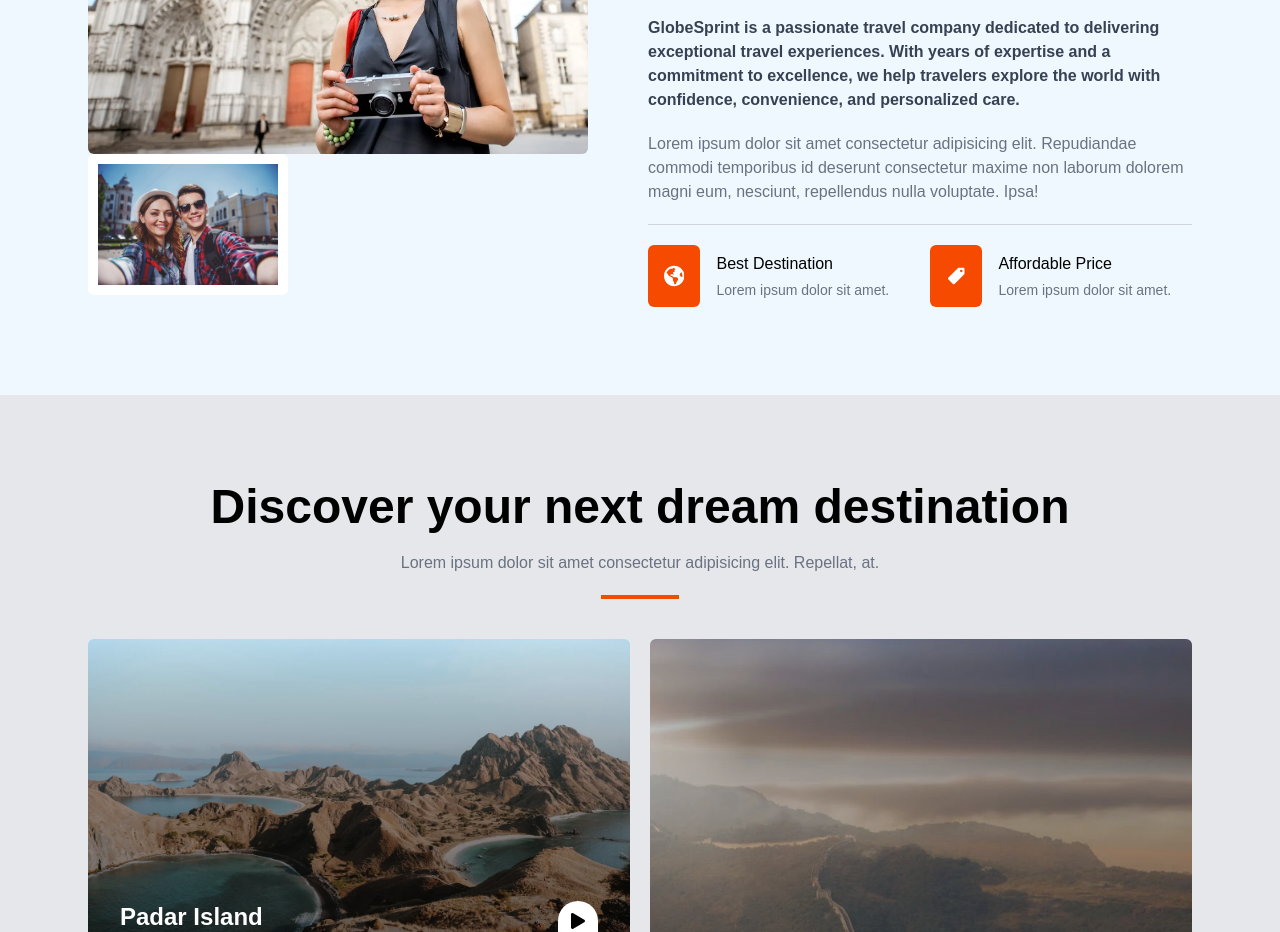
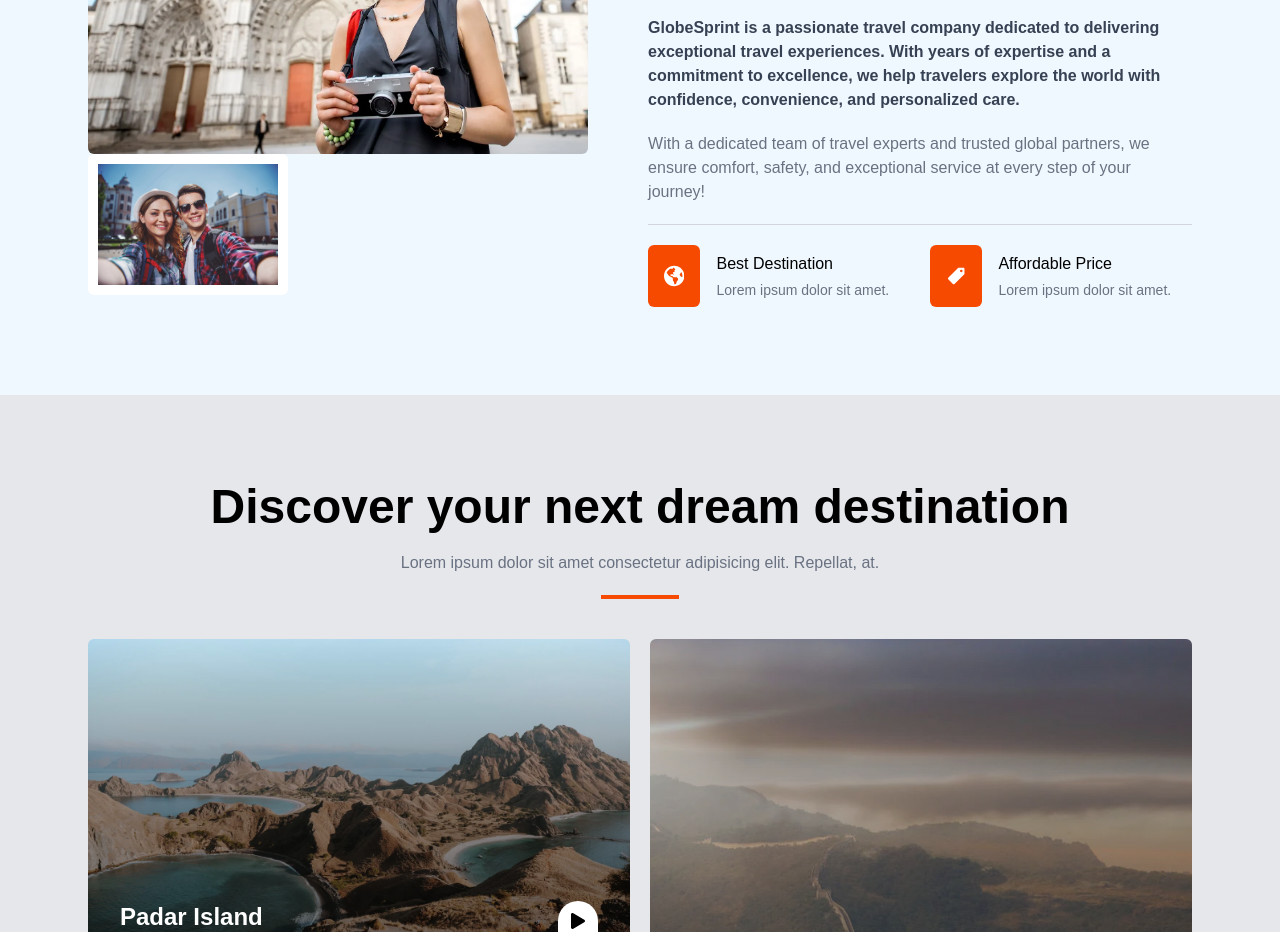
Before and after one commit to OmVikramSingh07/travelwebsite, a React (Vite) app: page / in a window 1280 px wide. Shown: the part 1080-2012 px from the top of the page. Built offline with nearby package versions, Linux system fonts and the light colour scheme; a web font is replaced by a local one.

Commit message:
about section

```diff
--- a/src/sections/About.jsx
+++ b/src/sections/About.jsx
@@ -55,7 +55,7 @@ function About() {
           GlobeSprint is a passionate travel company dedicated to delivering exceptional travel experiences. With years of expertise and a commitment to excellence, we help travelers explore the world with confidence, convenience, and personalized care.
         </p>
         <p data-aos="zoom-in" data-aos-delay="500" className="text-gray-500">
-          Lorem ipsum dolor sit amet consectetur adipisicing elit. Repudiandae commodi temporibus id deserunt consectetur maxime non laborum dolorem magni eum, nesciunt, repellendus nulla voluptate. Ipsa!
+          With a dedicated team of travel experts and trusted global partners, we ensure comfort, safety, and exceptional service at every step of your journey!
         </p>
         <hr className="w-full border-t border-gray-300" />
 
```
